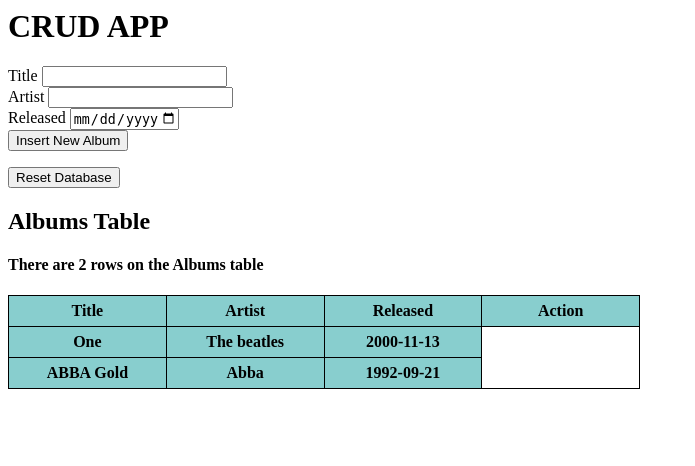
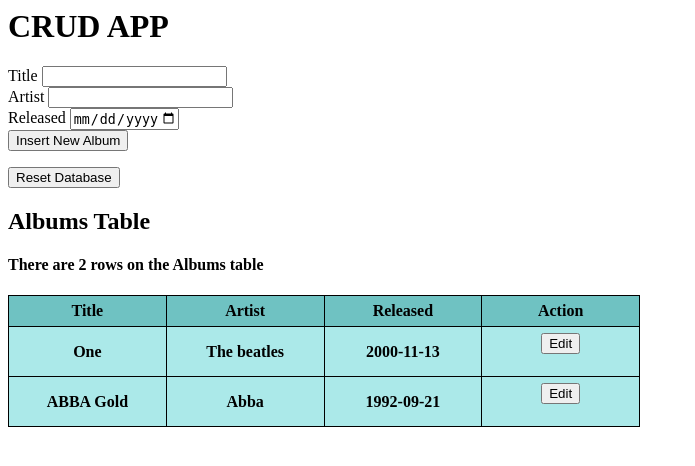
Before and after one commit to GermanParra/CRUD-APP, a Flask app: page / in a window 1280 px wide. Shown: the top 466 px of the page, without its empty margins (0-695 px from the left). Run offline with Flask 2, Linux system fonts and the light colour scheme; data comes from the database, SQL or seed files in the repository; lists and menus that the app fills with data are empty.

Commit message:
Starting Edit Route

```diff
--- a/app.py
+++ b/app.py
@@ -60,5 +60,10 @@ def reset():
     return render_template('reset.html', Albums = albums, Rows_count=rows_count)
 
 
+@app.route('/edit', methods=['GET','POST'])
+def edit():
+    return request.form["ROW_ID"]
+
+
 if __name__ == '__main__':
     app.run()
--- a/templates/home.html
+++ b/templates/home.html
@@ -26,7 +26,9 @@ table, th, td {
   padding: 6px;
 }
 
-th { background-color: #88cece; }
+tr {background-color: #abe9e9;}
+tr:first-child {background-color: #6fc2c2;}
+
 td { word-wrap:break-word; }
 </style>
 <body>
@@ -51,9 +53,17 @@ td { word-wrap:break-word; }
   <tr>
     {% for row in Albums %}
   <tr>
+
     <th> {{ row[1] }}</th>
     <th> {{ row[2] }}</th>
     <th> {{ row[3] }}</th>
+    <th>
+        <form action="edit" method="post">
+          <input type="hidden" value="{{ row[0] }}" name="ROW_ID">
+          <input type="submit" value="Edit">
+        </form>
+    </th>
+
   </tr>
     {% endfor %}
 
```
